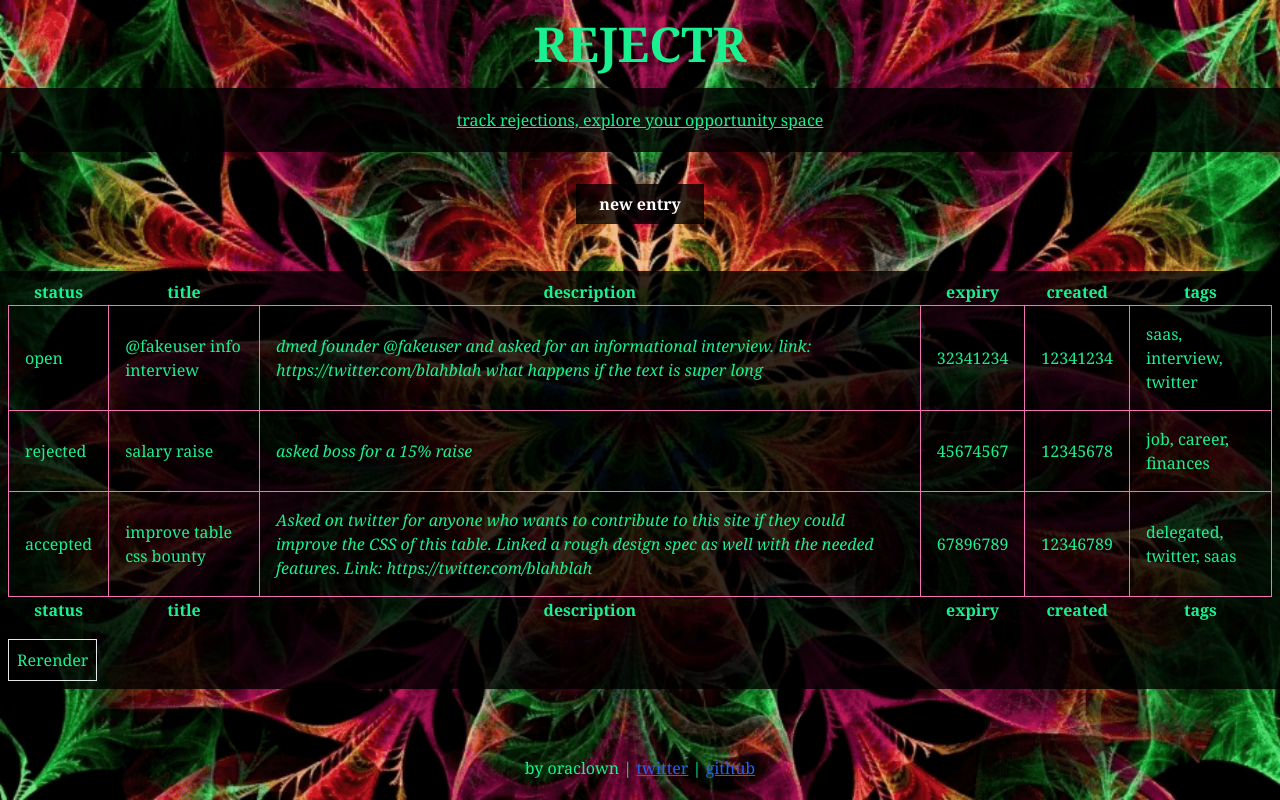
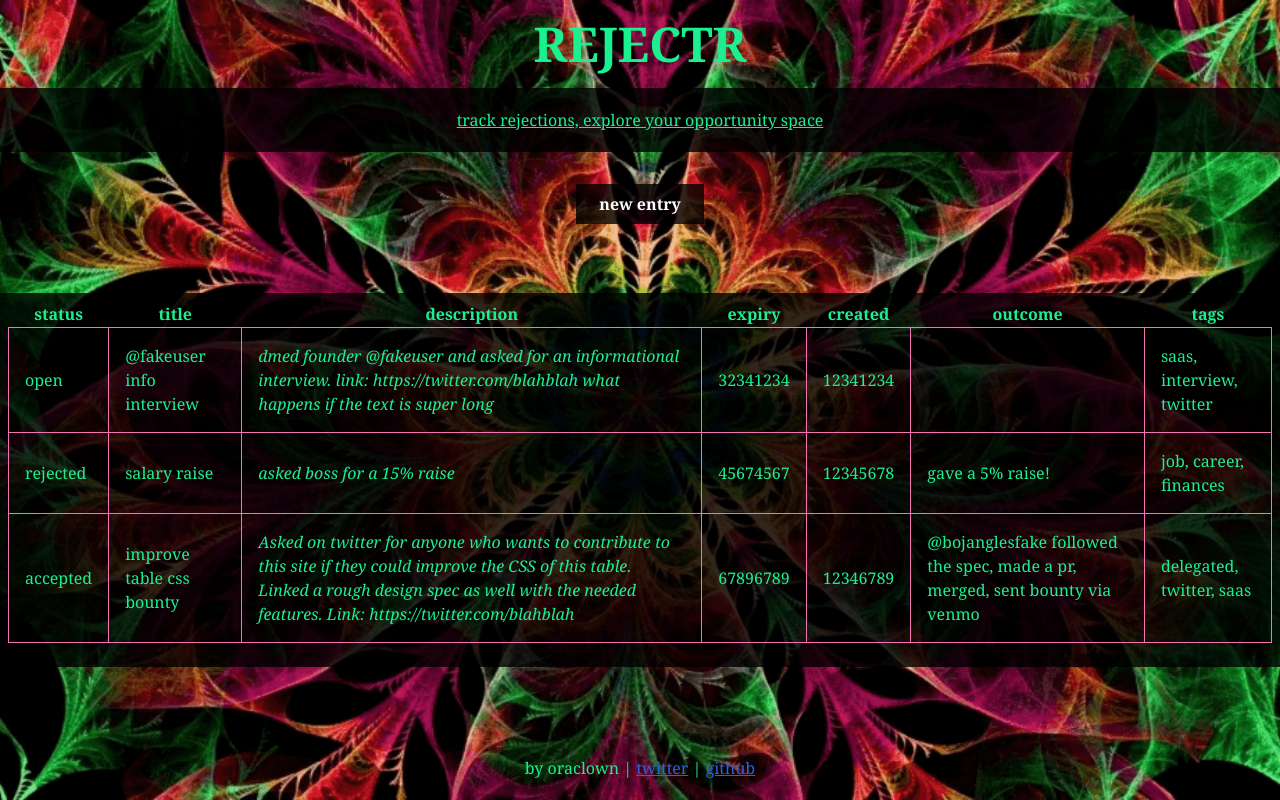
Before and after one commit to oraclown/inspo-prop, a Next.js app in the folder frontend/: page / in a window 1280 px wide. Built offline with nearby package versions, Linux system fonts and the light colour scheme.

Commit message:
Add outcome col, remove footer col names, remove rerender button

```diff
--- a/frontend/components/Table.tsx
+++ b/frontend/components/Table.tsx
@@ -6,16 +6,17 @@ import {
   useReactTable,
 } from '@tanstack/react-table'
 
-type Person = {
+type Record = {
   title: string
   description: string
   expiry: number
   created: number
   status: string
   tags: string
+  outcome: string
 }
 
-const defaultData: Person[] = [
+const defaultData: Record[] = [
   {
     title: '@fakeuser info interview',
     description: 'dmed founder @fakeuser and asked for an informational interview. link: https://twitter.com/blahblah what happens if the text is super long',
@@ -23,7 +24,7 @@ const defaultData: Person[] = [
     created: 12341234, // timestamp
     status: 'open',
     tags: "saas, interview, twitter",
-    // add outcome description
+    outcome: "",
   },
   {
     title: 'salary raise',
@@ -32,7 +33,7 @@ const defaultData: Person[] = [
     created: 12345678,
     status: 'rejected',
     tags: "job, career, finances",
-    // add outcome description
+    outcome: "gave a 5% raise!",
   },
   {
     title: 'improve table css bounty',
@@ -41,11 +42,11 @@ const defaultData: Person[] = [
     created: 12346789,
     status: 'accepted',
     tags: "delegated, twitter, saas",
-    // add outcome description
+    outcome: "@bojanglesfake followed the spec, made a pr, merged, sent bounty via venmo"
   },
 ]
 
-const columnHelper = createColumnHelper<Person>()
+const columnHelper = createColumnHelper<Record>()
 
 const columns = [
   columnHelper.accessor('status', {
@@ -69,6 +70,10 @@ const columns = [
   }),
   columnHelper.accessor('created', {
     header: () => <span>created</span>,
+    footer: info => info.column.id,
+  }),
+  columnHelper.accessor('outcome', {
+    header: 'outcome',
     footer: info => info.column.id,
   }),
   columnHelper.accessor('tags', {
@@ -118,26 +123,10 @@ export default function Table() {
           ))}
         </tbody>
         <tfoot>
-          {table.getFooterGroups().map(footerGroup => (
-            <tr key={footerGroup.id}>
-              {footerGroup.headers.map(header => (
-                <th key={header.id}>
-                  {header.isPlaceholder
-                    ? null
-                    : flexRender(
-                        header.column.columnDef.footer,
-                        header.getContext()
-                      )}
-                </th>
-              ))}
-            </tr>
-          ))}
+
         </tfoot>
       </table>
       <div className="h-4" />
-      <button onClick={() => rerender()} className="border p-2">
-        Rerender
-      </button>
     </div>
   )
 }
```
